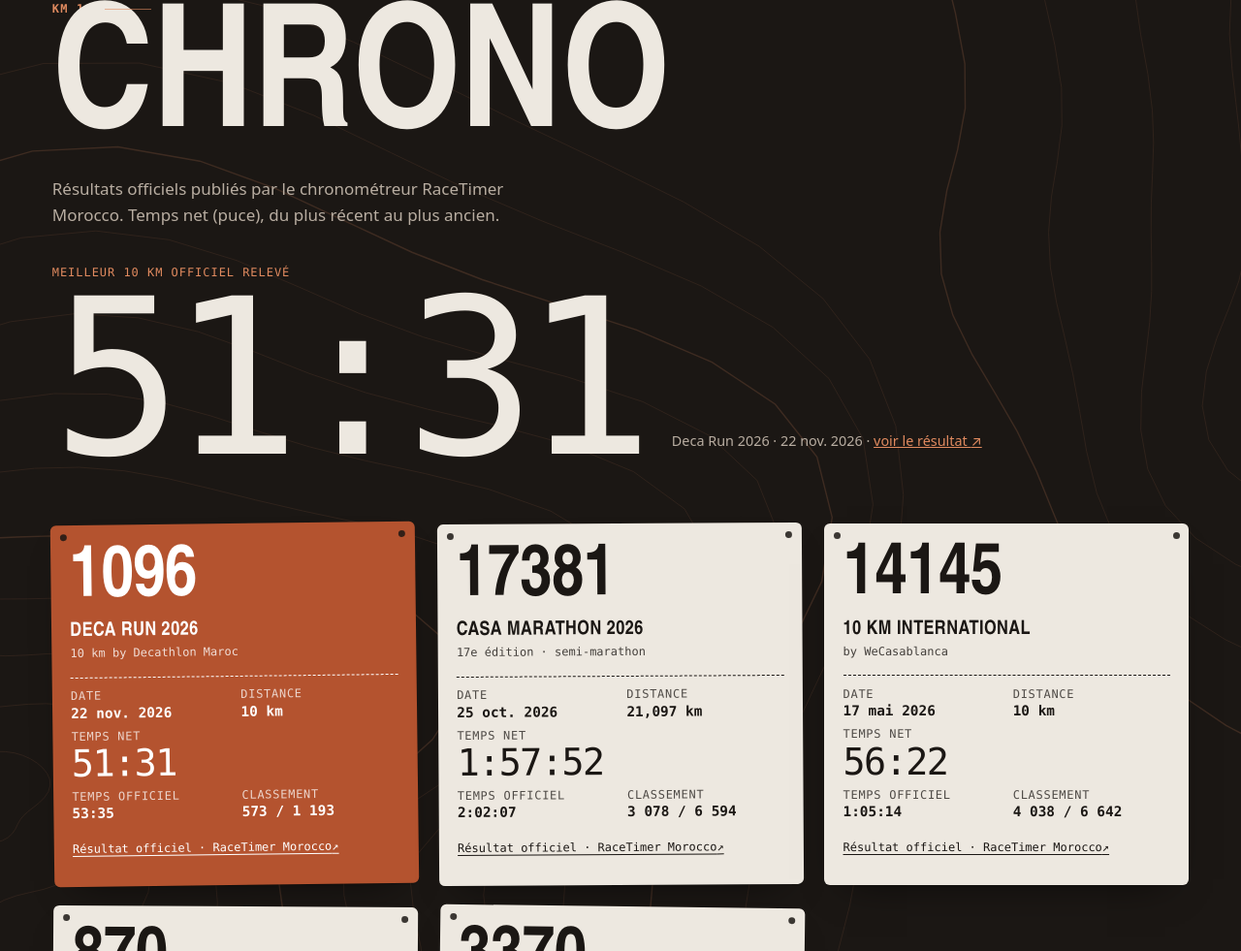
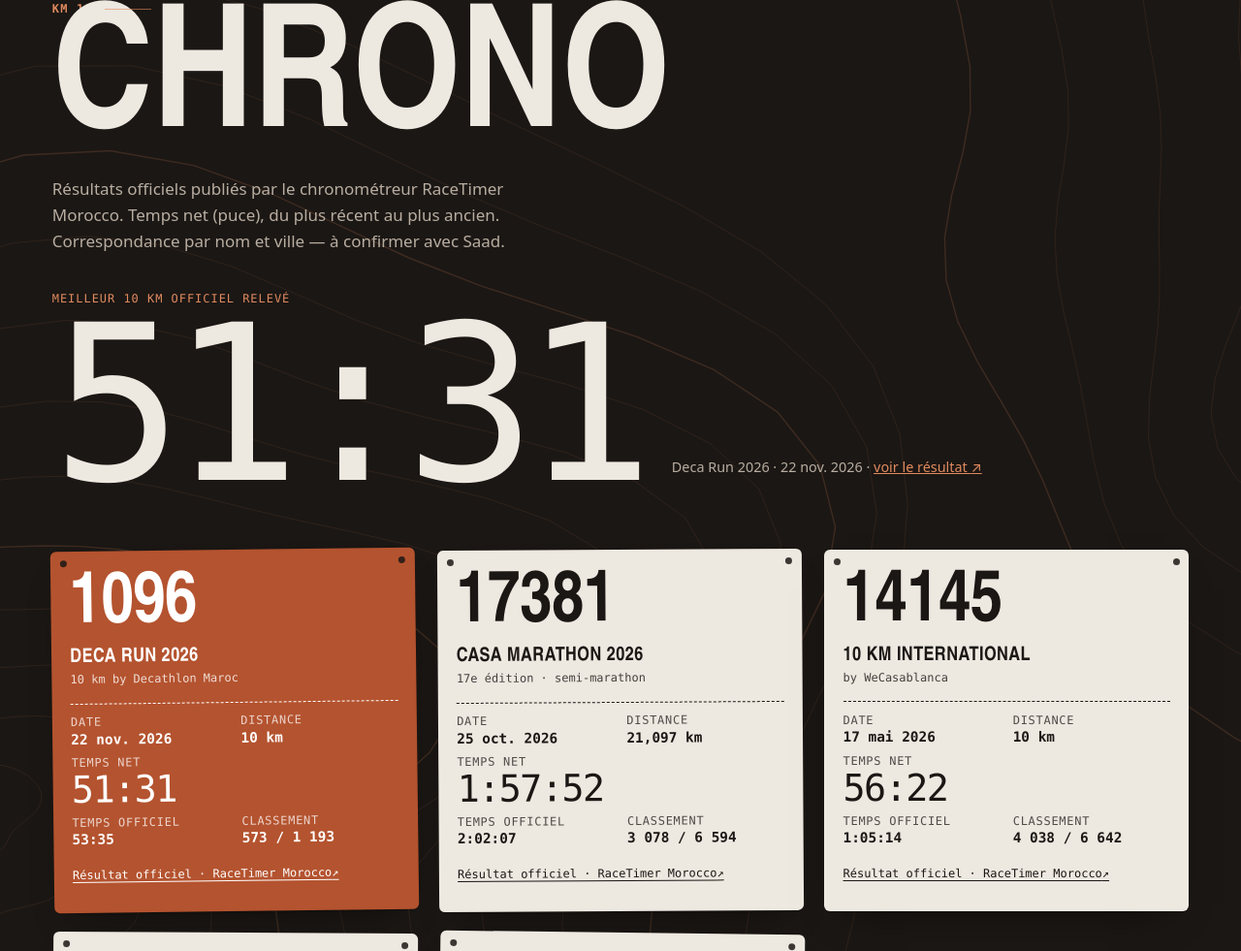
Before and after one commit to Mansour-Technologies/saad-khaled-website-concept, an Astro site: page / in a window 1280 px wide. Shown: the part 2930-3911 px from the top of the page at 97% size. Built offline with nearby package versions, Linux system fonts and the light colour scheme; Astro itself is replaced by a stand-in of ours; a web font is replaced by a local one.

Commit message:
Mark race results as name-matched, to confirm with the athlete
Co-Authored-By: Claude Opus 5.5 <noreply@anthropic.com>

```diff
--- a/src/pages/index.astro
+++ b/src/pages/index.astro
@@ -77,7 +77,7 @@ const best = RESULTS.find((r) => r.best)!;
     <header class="sec-head sec-head--light" data-reveal>
       <p class="sec-head__km">KM 10</p>
       <h2 id="chrono-title" class="sec-head__title">Chrono</h2>
-      <p class="sec-head__sub">Résultats officiels publiés par le chronométreur RaceTimer Morocco. Temps net (puce), du plus récent au plus ancien.</p>
+      <p class="sec-head__sub">Résultats officiels publiés par le chronométreur RaceTimer Morocco. Temps net (puce), du plus récent au plus ancien. Correspondance par nom et ville — à confirmer avec Saad.</p>
     </header>
     <div class="chrono__best" data-reveal>
       <p class="chrono__best-k">Meilleur 10 km officiel relevé</p>
```
